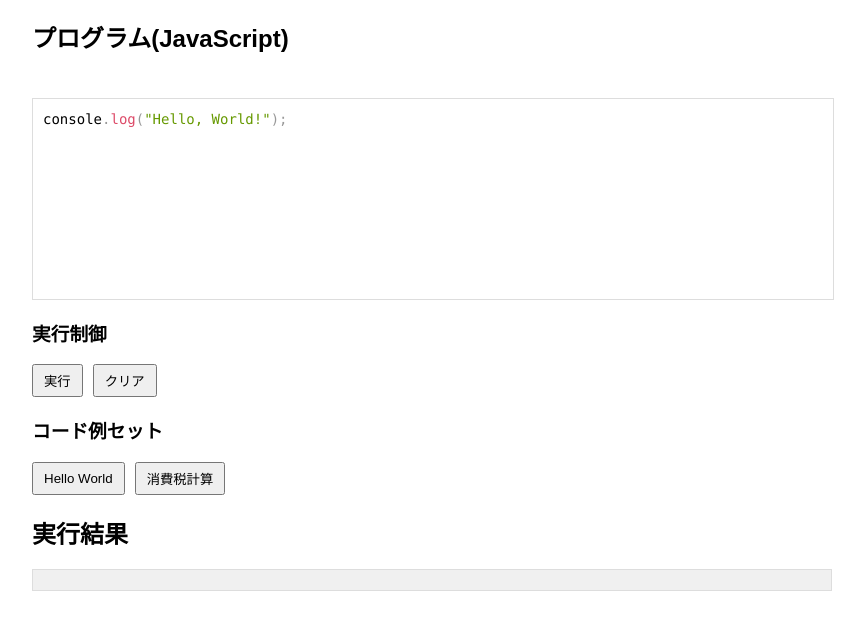
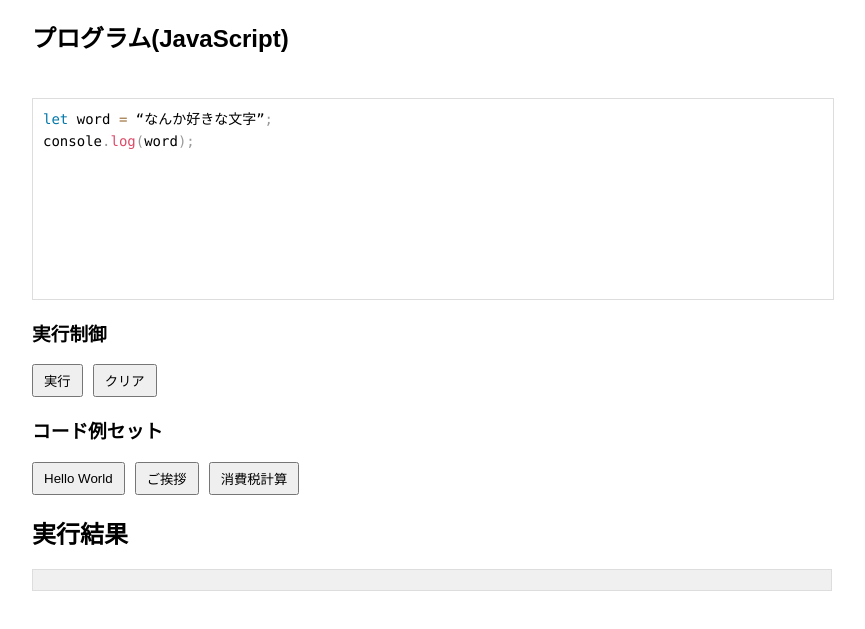
Before and after one commit to as-is-prog/hello-world-js, a plain HTML site: page index.html in a window 1280 px wide. Both pictures are taken after a click on the button "Hello World". Shown: the part 81-710 px from the top of the page, without its empty margins (208-1073 px from the left). Drawn offline with nearby package versions, Linux system fonts and the light colour scheme.

Commit message:
Update index.html

```diff
--- a/index.html
+++ b/index.html
@@ -103,6 +103,7 @@
     <div class="button-container">
         <div class="button-group">
             <button onclick="insertHelloWorld()">Hello World</button>
+            <button onclick="insertHelloHogeSan()">ご挨拶</button>
             <button onclick="insertTaxCalculation()">消費税計算</button>
         </div>
     </div>
@@ -158,7 +159,15 @@
         }
 
         function insertHelloWorld() {
-            codeInput.value = 'console.log("Hello, World!");';
+            codeInput.value = `let word = “なんか好きな文字”;
+console.log(word);`;
+            updateHighlight();
+            saveCode();
+        }
+
+        function insertHelloHogeSan() {
+            codeInput.value = `let word = prompt();
+console.log(word+"さん、こんにちは。");`;
             updateHighlight();
             saveCode();
         }
```
